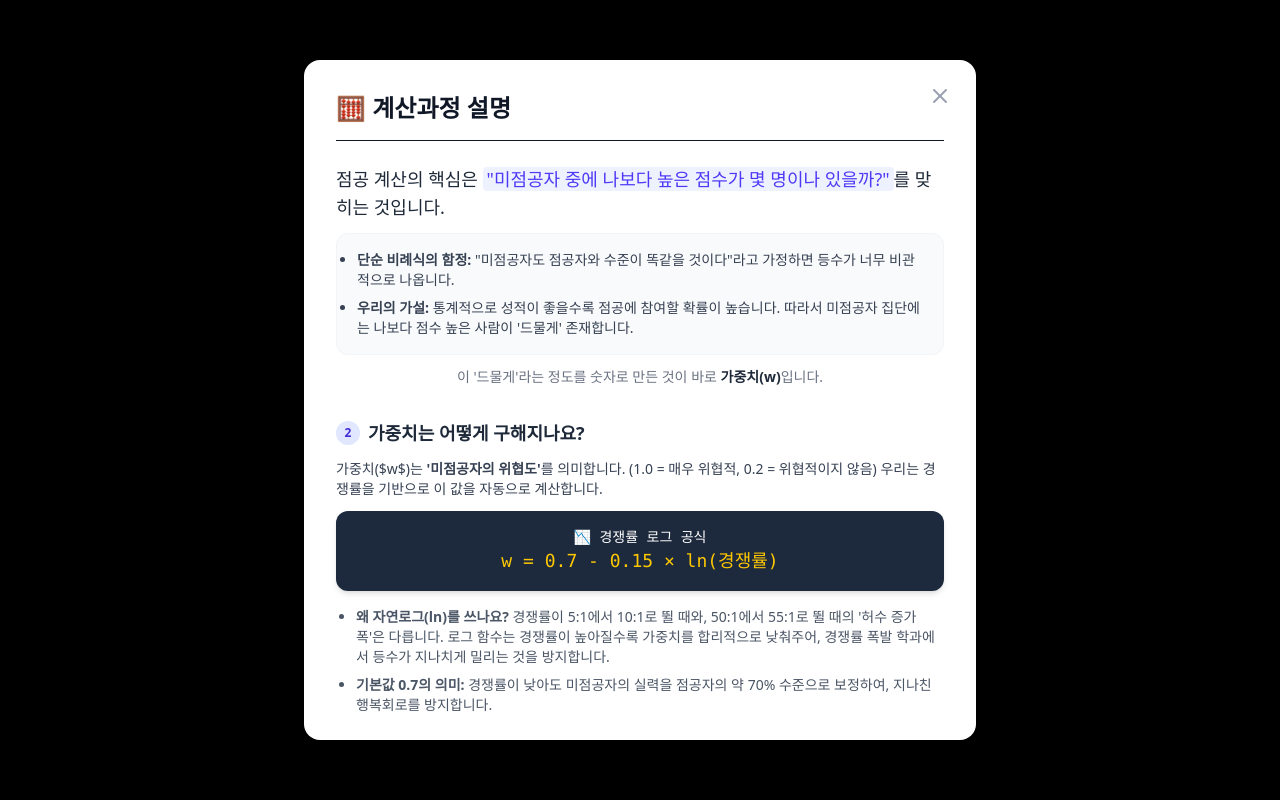
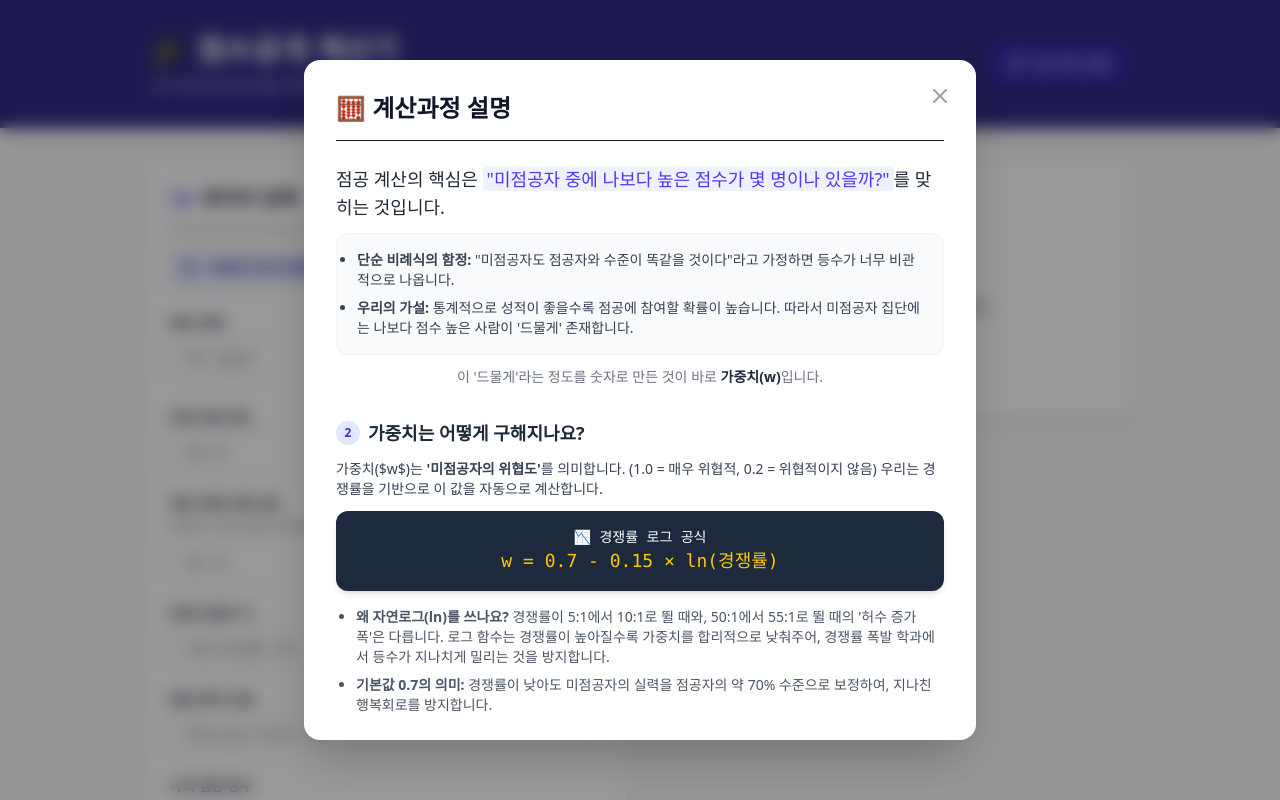
Before and after one commit to FEARNOT502/jeomgong-calculator, a React (Vite) app: page / in a window 1280 px wide. Both pictures are taken after a click on the button "계산과정 설명". Shown: the top 800 px of the page. Built offline with nearby package versions, Linux system fonts and the light colour scheme.

Commit message:
코드 수정

```diff
--- a/src/App.jsx
+++ b/src/App.jsx
@@ -2,14 +2,31 @@ import React, { useState, useEffect } from 'react';
 import { Calculator, AlertCircle, CheckCircle2, TrendingUp, Users, AlertTriangle, GraduationCap, Clock, Save, RotateCcw, Calendar, FolderOpen, Trash2, ChevronDown, ChevronUp, Search, MousePointerClick, HelpCircle, X } from 'lucide-react';
 
 // ==========================================
-// 0. 계산 과정 설명 모달 컴포넌트 (NEW)
+// 0. 계산 과정 설명 모달 컴포넌트 (수정됨)
 // ==========================================
-const LogicModal = ({ onClose }) => (
-  <div className="fixed inset-0 bg-black bg-opacity-50 flex items-center justify-center z-50 p-4 backdrop-blur-sm animate-in fade-in duration-200">
-    <div className="bg-white rounded-2xl shadow-2xl w-full max-w-2xl max-h-[85vh] overflow-y-auto relative animate-in zoom-in-95 duration-200 scrollbar-hide">
+const LogicModal = ({ onClose }) => {
+  // 모달이 열려있는 동안 메인 화면(Body) 스크롤 잠금 처리
+  useEffect(() => {
+    document.body.style.overflow = 'hidden';
+    return () => {
+      document.body.style.overflow = 'unset';
+    };
+  }, []);
+
+  return (
+    // 배경 투명도 조절 (bg-black/40) 및 배경 클릭 시 닫기 기능 추가
+    <div
+      className="fixed inset-0 bg-black/40 flex items-center justify-center z-50 p-4 backdrop-blur-sm animate-in fade-in duration-200"
+      onClick={onClose}
+    >
+      {/* 내부 콘텐츠 클릭 시 닫기 이벤트 전파 방지 (e.stopPropagation) */}
+      <div
+        className="bg-white rounded-2xl shadow-2xl w-full max-w-2xl max-h-[85vh] overflow-y-auto relative animate-in zoom-in-95 duration-200"
+        onClick={(e) => e.stopPropagation()}
+      >
         <button
           onClick={onClose}
-        className="absolute top-4 right-4 text-gray-400 hover:text-gray-600 hover:bg-gray-100 p-2 rounded-full transition-colors"
+          className="absolute top-4 right-4 text-gray-400 hover:text-gray-600 hover:bg-gray-100 p-2 rounded-full transition-colors z-10"
         >
           <X size={24} />
         </button>
@@ -123,6 +140,7 @@ const LogicModal = ({ onClose }) => (
       </div>
     </div>
   );
+};
 
 // ==========================================
 // 1. 핵심 알고리즘 (반올림 로직 적용)
@@ -729,7 +747,7 @@ function App() {
               </ul>
             </div>
           </div>
-          <div className="w-full md:min-h-[600px]">
+          <div className="w-full md:min-h-[600px]\">
               <ResultView result={result} inputs={inputs} />
             </div>
         </div>
```
Lines whose indentation alone changed are shown as unchanged.
